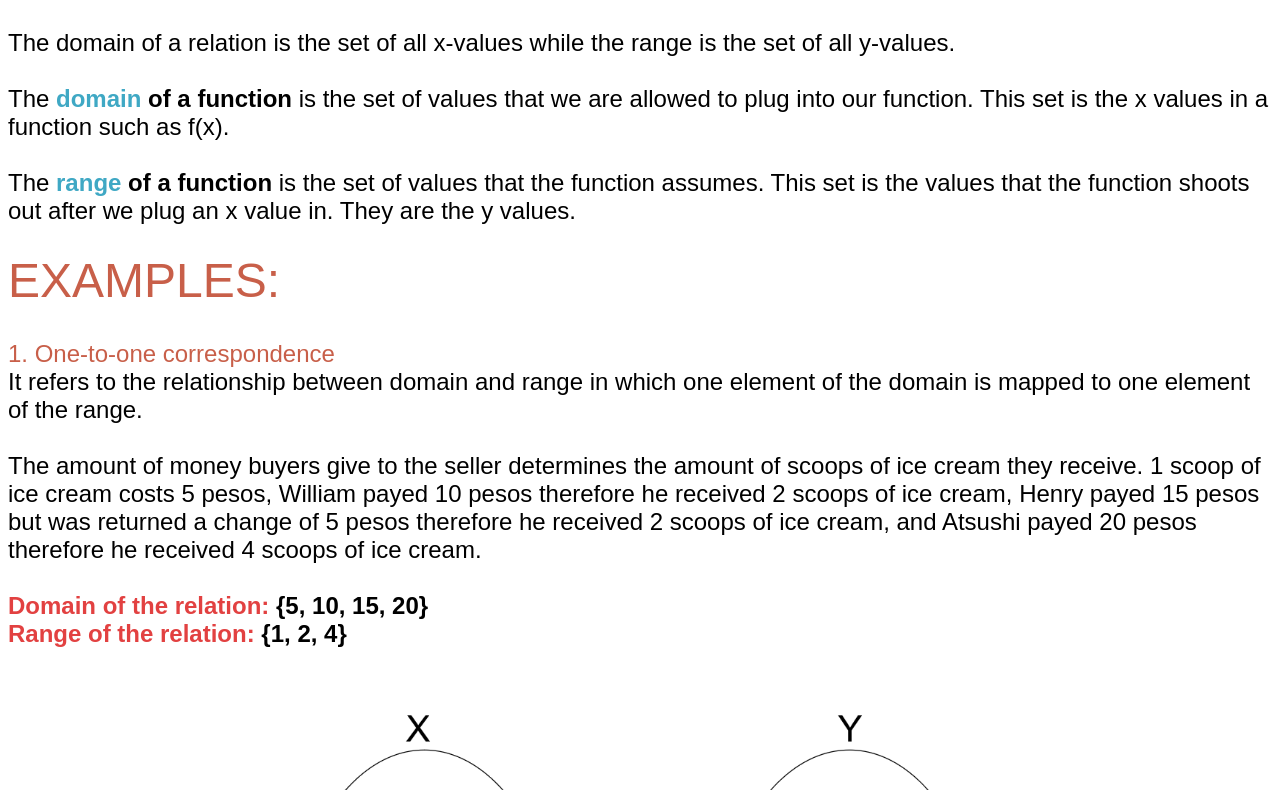
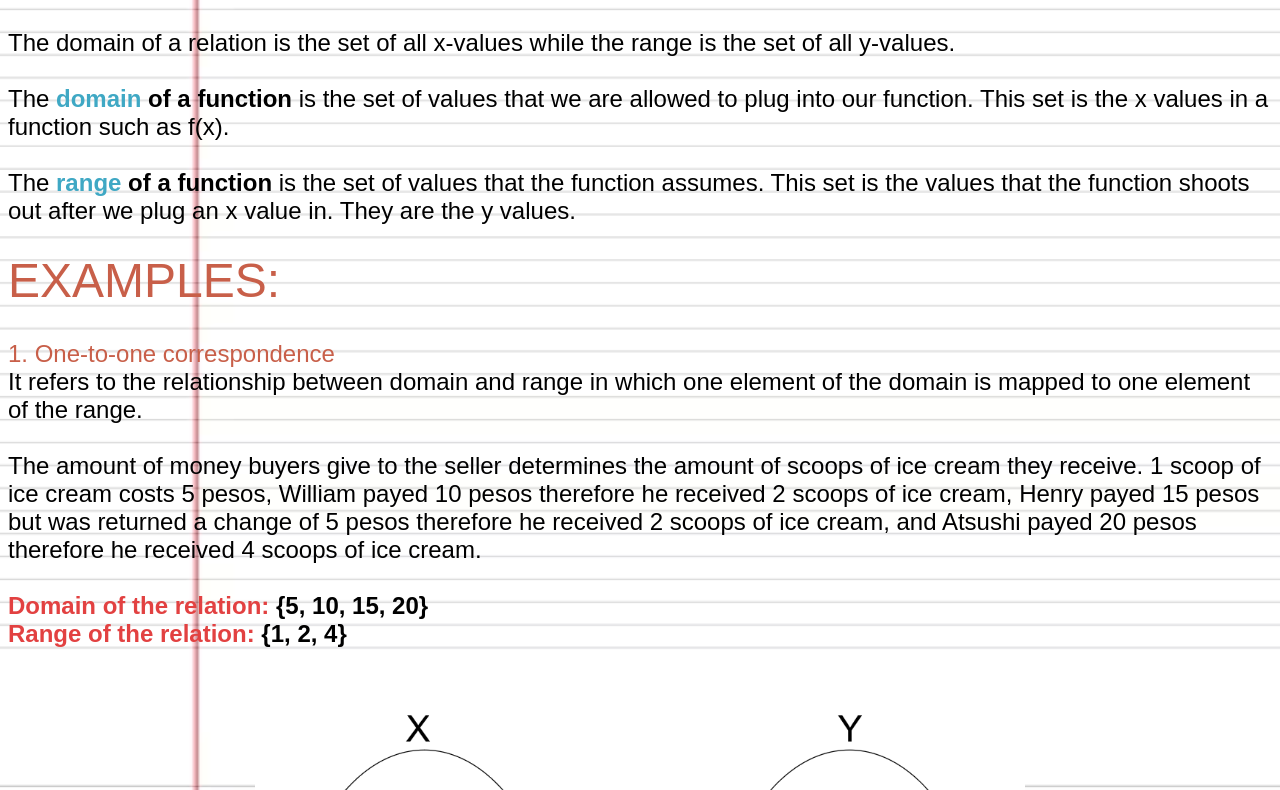
Before and after one commit to Dncrlo/ICT-MATH-IPT, a plain HTML site: page Domain and Range.html in a window 1280 px wide. Shown: the part 96-886 px from the top of the page. Drawn offline with Linux system fonts and the light colour scheme.

Commit message:
Update Domain and Range.html

```diff
--- a/Domain and Range.html
+++ b/Domain and Range.html
@@ -3,7 +3,7 @@
 <body>
 <style>
  body {
-  background-image: url("/Users/dion/Documents/IPT ICT and MATH/bgpage.jpg.avif");
+  background-image: url("bgpage.jpg");
   background-repeat: no-repeat;
   background-attachment: fixed;
   background-size: 100% 100%;
```
